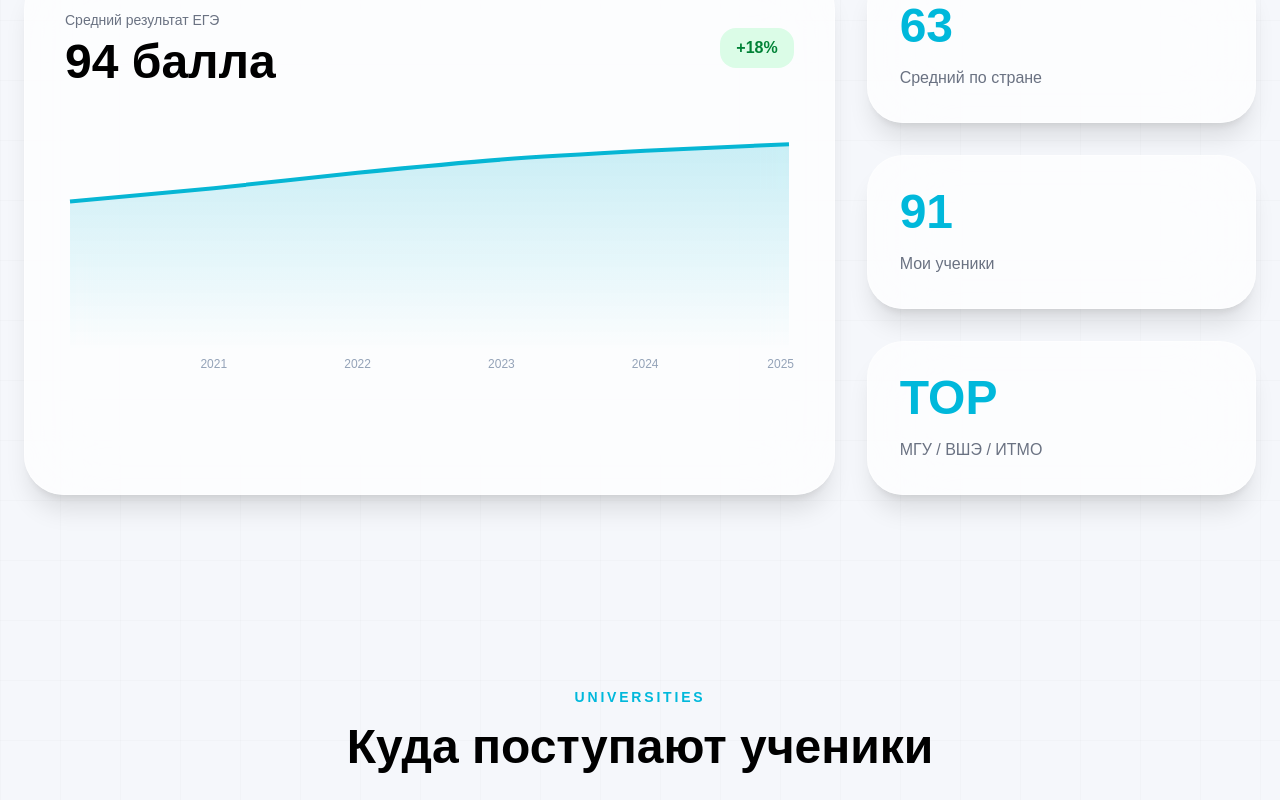
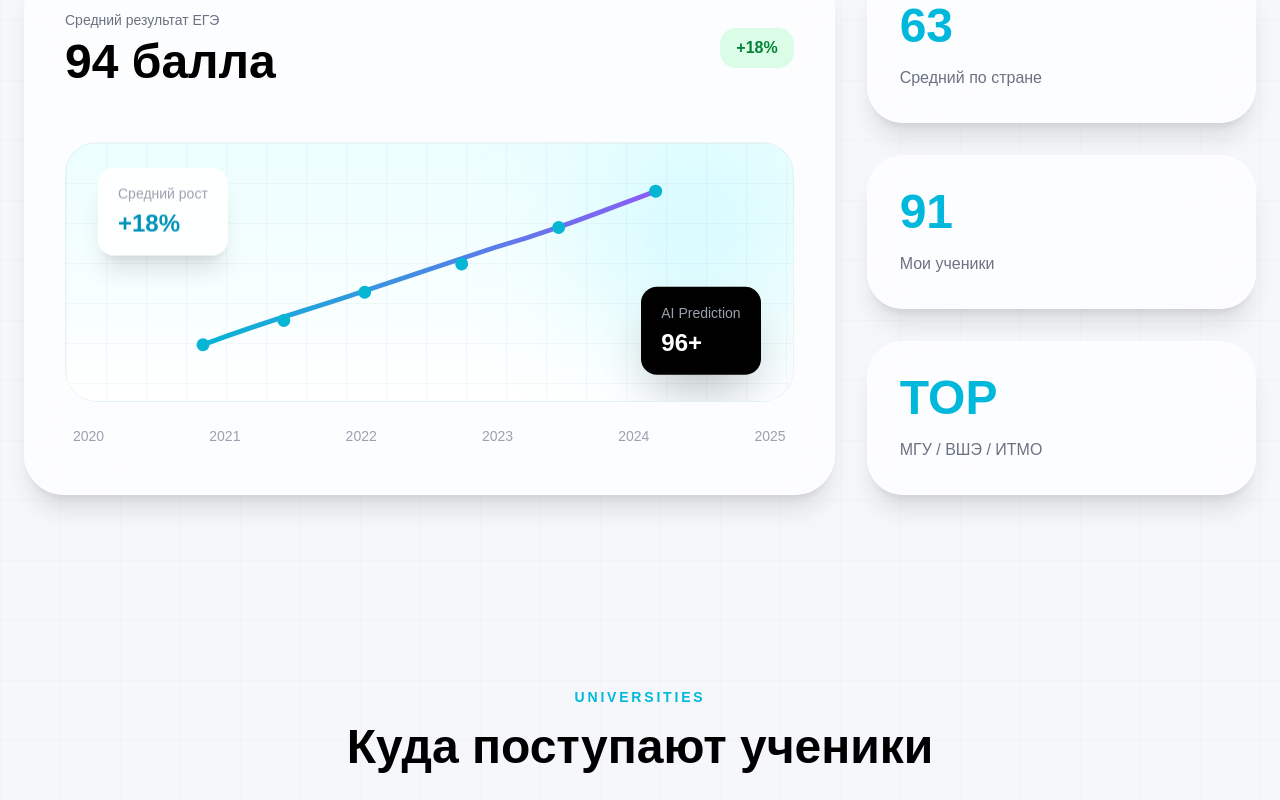
Before and after one commit to ZVShag/tutor-site, a Next.js app: page / in a window 1280 px wide. Shown: the part 1180-1980 px from the top of the page. Built offline with nearby package versions, Linux system fonts and the light colour scheme.

Commit message:
new contact block

```diff
--- a/components/AnalyticsChart.tsx
+++ b/components/AnalyticsChart.tsx
@@ -1,70 +1,146 @@
 "use client";
 
-import {
-  AreaChart,
-  Area,
-  ResponsiveContainer,
-  XAxis,
-  Tooltip,
-} from "recharts";
+import { motion } from "framer-motion";
 
-const data = [
-  { year: "2020", score: 68 },
-  { year: "2021", score: 74 },
-  { year: "2022", score: 81 },
-  { year: "2023", score: 87 },
-  { year: "2024", score: 91 },
-  { year: "2025", score: 94 },
-];
+const data = [42, 55, 61, 74, 82, 94];
 
 export default function AnalyticsChart() {
   return (
-    <div className="mt-10 h-[260px] w-full">
-      <ResponsiveContainer width="100%" height="100%">
-        <AreaChart data={data}>
+    <div className="mt-14">
+
+      {/* GRAPH */}
+      <div className="relative h-[260px] w-full overflow-hidden rounded-[32px] border border-black/5 bg-gradient-to-b from-cyan-50 to-white p-8">
+
+        {/* glow */}
+        <div className="absolute right-0 top-0 h-[200px] w-[200px] rounded-full bg-cyan-300/20 blur-3xl" />
+
+        {/* grid */}
+        <div className="absolute inset-0 bg-[linear-gradient(rgba(0,0,0,0.03)_1px,transparent_1px),linear-gradient(90deg,rgba(0,0,0,0.03)_1px,transparent_1px)] bg-[size:40px_40px]" />
+
+        {/* line */}
+        <svg
+          viewBox="0 0 600 240"
+          className="relative z-10 h-full w-full"
+          fill="none"
+        >
+          <motion.path
+            d="M20 210 C100 180, 140 170, 200 150 C260 130, 320 110, 380 90 C450 70, 500 50, 580 20"
+            stroke="url(#gradient)"
+            strokeWidth="6"
+            strokeLinecap="round"
+            initial={{
+              pathLength: 0,
+            }}
+            animate={{
+              pathLength: 1,
+            }}
+            transition={{
+              duration: 2,
+              ease: "easeInOut",
+            }}
+          />
+
           <defs>
             <linearGradient
-              id="colorScore"
-              x1="0"
-              y1="0"
-              x2="0"
-              y2="1"
+              id="gradient"
+              x1="0%"
+              y1="0%"
+              x2="100%"
+              y2="0%"
             >
               <stop
                 offset="0%"
                 stopColor="#06b6d4"
-                stopOpacity={0.35}
               />
-
               <stop
                 offset="100%"
-                stopColor="#06b6d4"
-                stopOpacity={0}
+                stopColor="#8b5cf6"
               />
             </linearGradient>
           </defs>
 
-          <XAxis
-            dataKey="year"
-            axisLine={false}
-            tickLine={false}
-            tick={{
-              fill: "#94a3b8",
-              fontSize: 12,
-            }}
-          />
+          {/* points */}
+          {data.map((_, index) => {
+            const positions = [
+              [20, 210],
+              [120, 180],
+              [220, 145],
+              [340, 110],
+              [460, 65],
+              [580, 20],
+            ];
 
-          <Tooltip />
+            return (
+              <motion.circle
+                key={index}
+                cx={positions[index][0]}
+                cy={positions[index][1]}
+                r="8"
+                fill="#06b6d4"
+                initial={{
+                  scale: 0,
+                }}
+                animate={{
+                  scale: 1,
+                }}
+                transition={{
+                  delay: index * 0.2,
+                  duration: 0.4,
+                }}
+              />
+            );
+          })}
+        </svg>
 
-          <Area
-            type="monotone"
-            dataKey="score"
-            stroke="#06b6d4"
-            strokeWidth={4}
-            fill="url(#colorScore)"
-          />
-        </AreaChart>
-      </ResponsiveContainer>
+        {/* floating cards */}
+        <motion.div
+          animate={{
+            y: [0, -10, 0],
+          }}
+          transition={{
+            duration: 4,
+            repeat: Infinity,
+          }}
+          className="absolute left-8 top-8 rounded-2xl bg-white/90 px-5 py-4 shadow-xl backdrop-blur-xl"
+        >
+          <div className="text-sm text-gray-400">
+            Средний рост
+          </div>
+
+          <div className="mt-1 text-2xl font-black text-cyan-600">
+            +18%
+          </div>
+        </motion.div>
+
+        <motion.div
+          animate={{
+            y: [0, 8, 0],
+          }}
+          transition={{
+            duration: 5,
+            repeat: Infinity,
+          }}
+          className="absolute bottom-8 right-8 rounded-2xl bg-black px-5 py-4 text-white shadow-2xl"
+        >
+          <div className="text-sm text-gray-400">
+            AI Prediction
+          </div>
+
+          <div className="mt-1 text-2xl font-black">
+            96+
+          </div>
+        </motion.div>
+      </div>
+
+      {/* YEARS */}
+      <div className="mt-6 flex justify-between px-2 text-sm text-gray-400">
+        <span>2020</span>
+        <span>2021</span>
+        <span>2022</span>
+        <span>2023</span>
+        <span>2024</span>
+        <span>2025</span>
+      </div>
     </div>
   );
 }
```
